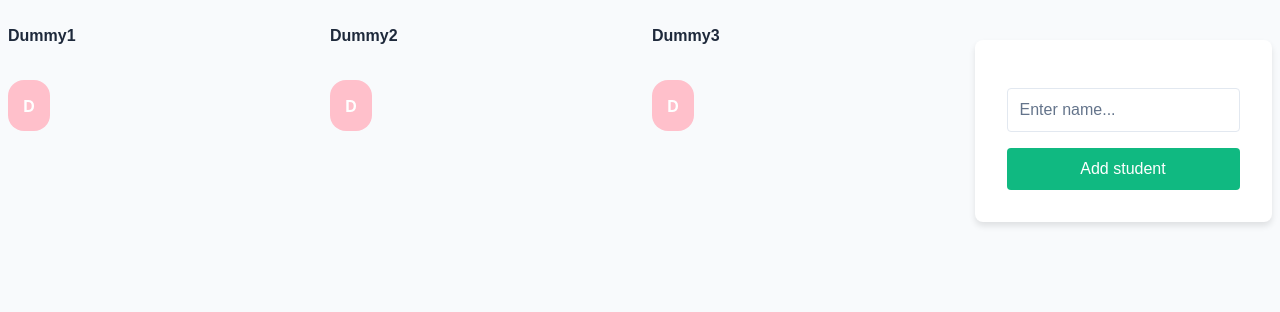
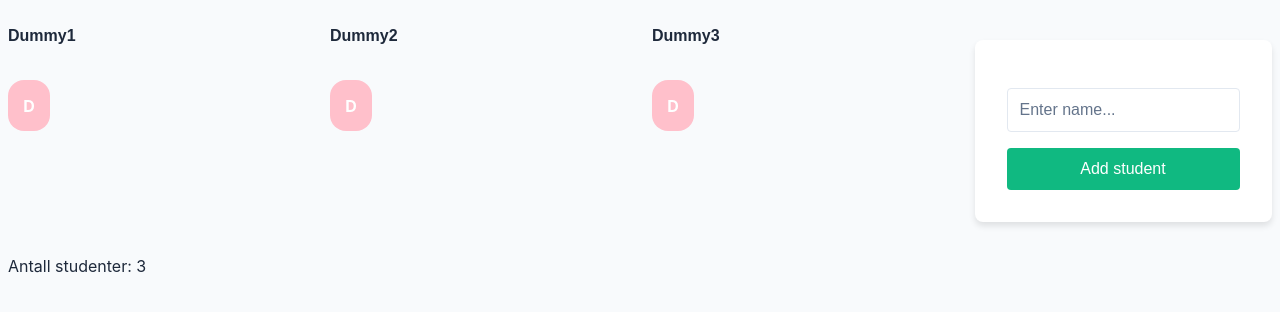
Before and after one commit to Mareamsefan/T5, a React (Vite) app in the folder frontend/: page / in a window 1280 px wide. Shown: the top 312 px of the page. Built offline with nearby package versions, Linux system fonts and the light colour scheme.

Commit message:
gjort ferdig oppgave 14 fra liveoppgave T5.

```diff
--- a/frontend/src/App.tsx
+++ b/frontend/src/App.tsx
@@ -1,7 +1,12 @@
+import { useState } from "react";
 import Grid from "./components/Grid";
+import Total from "./components/Total";
 import { Student as StudentProps } from "./components/types";
 
-const studentList:StudentProps[] = [
+
+
+function App() {
+  const student:StudentProps[] = [
     {id: '1',
      name: 'Dummy1'
     },
@@ -12,12 +17,15 @@ const studentList:StudentProps[] = [
      name: 'Dummy3'
     }
   ];
-
-function App() {
+  const [studentList, setStudentList] = useState<StudentProps[]>( student?? []);
+  const onAddStudent =  (student: {name:string}) => {
+    setStudentList((prev) => [...prev, {id: crypto.randomUUID(), ...student}]);
+   };
 
   return (
     <>
-  <Grid studentList={studentList} />
+  <Grid studentList={studentList}  onAddStudent = {onAddStudent}/>
+  <Total total={studentList.length} />
   </>
   );
 }
--- a/frontend/src/components/Grid.tsx
+++ b/frontend/src/components/Grid.tsx
@@ -2,24 +2,22 @@ import { useState } from "react";
 import { Student as StudentProps } from "./types";
 import Student from "./Student";
 import AppStudentForm from "./AppStudentForm";
+import Total from "./Total";
 
 type GridProps = {
-    studentList: StudentProps[]
+    studentList: StudentProps[],
+    onAddStudent: ({name}: {name: string}) => void;
 }
 
 export default function Grid(props:GridProps) {
 
-    const [studentList, setStudentList] = useState<StudentProps[]>(props.studentList ?? []);
-
+    const {studentList, onAddStudent} = props
     /*
     const onAddStudent = (student:StudentProps, studentList:StudentProps[]) => {
         const studentListCopy = studentList;
         studentListCopy.push(student)
         setStudentList(studentListCopy)
     }*/
-   const onAddStudent =  (student: {name:string}) => {
-    setStudentList((prev) => [...prev, {id: crypto.randomUUID(), ...student}]);
-   };
 
     return (
     <section className="grid">
--- /dev/null
+++ b/frontend/src/components/Total.tsx
@@ -0,0 +1,10 @@
+import { useState } from "react";
+
+
+export default function Total({total}: {total: number}){
+
+    if (total === 0) return null;
+    return (
+        <div>Antall studenter: {total}</div>
+    )
+}
```
Lines whose indentation alone changed are shown as unchanged.
